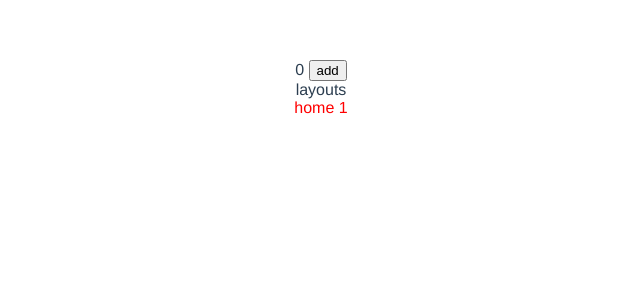
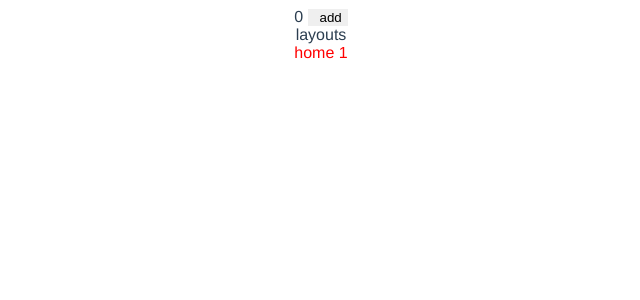
Before and after one commit to front-end-study-program/vite-vue3-template, a Vue app: page /#/home in a window 1280 px wide. Shown: the top 300 px of the page, without its empty margins (319-959 px from the left). Built offline with nearby package versions, Linux system fonts and the light colour scheme.

Commit message:
chore: add unocss

```diff
--- a/package.json
+++ b/package.json
@@ -3,7 +3,7 @@
   "version": "0.0.1",
   "description": "template for vite vue3",
   "scripts": {
-    "dev": "vite",
+    "dev": "vite --host",
     "build": "vue-tsc --noEmit && vite build",
     "preview": "vite preview",
     "lint": "eslint --fix --ext .js,.jsx,.ts,.tsx,.vue --quiet ./"
@@ -32,6 +32,7 @@
     "prettier": "^2.7.1",
     "stylelint": "^14.9.1",
     "typescript": "^4.5.4",
+    "unocss": "^0.44.7",
     "vite": "^2.9.9",
     "vite-plugin-eslint": "^1.7.0",
     "vite-plugin-pages": "^0.25.0",
--- a/src/App.vue
+++ b/src/App.vue
@@ -11,7 +11,10 @@ const add = () => {
 <template>
   <div>
     {{ counter.count }}
-    <button @click="add">
+    <button
+      class="border-none inline-block pl-3"
+      @click="add"
+    >
       add
     </button>
     <router-view />
@@ -20,7 +23,7 @@ const add = () => {
 
 <style>
 #app {
-  margin-top: 60px;
+  /* margin-top: 60px; */
   color: #2c3e50;
   font-family: Avenir, Helvetica, Arial, sans-serif;
   text-align: center;
--- a/src/main.ts
+++ b/src/main.ts
@@ -1,6 +1,7 @@
 import { createApp } from 'vue'
 import { createPinia } from 'pinia'
 import router from '@/router'
+import 'uno.css'
 import App from './App.vue'
 
 createApp(App).use(createPinia()).use(router).mount('#app')
--- /dev/null
+++ b/unocss.config.ts
@@ -0,0 +1,10 @@
+import {
+  defineConfig,
+  presetUno
+} from 'unocss'
+
+export default defineConfig({
+  presets: [
+    presetUno()
+  ]
+})
--- a/vite.config.ts
+++ b/vite.config.ts
@@ -4,12 +4,13 @@ import vue from '@vitejs/plugin-vue'
 import eslint from 'vite-plugin-eslint'
 import Pages from 'vite-plugin-pages'
 import Layouts from 'vite-plugin-vue-layouts'
+import Unocss from 'unocss/vite'
 
 // https://vitejs.dev/config/
 export default defineConfig({
   plugins: [vue(), eslint(), Pages({
     dirs: 'src/views'
-  }), Layouts()],
+  }), Layouts(), Unocss()],
   resolve: {
     alias: {
       '@': path.resolve(__dirname, 'src')
```
Also changed, not shown: 1 other file (tests, documents, lock files or other folders).
